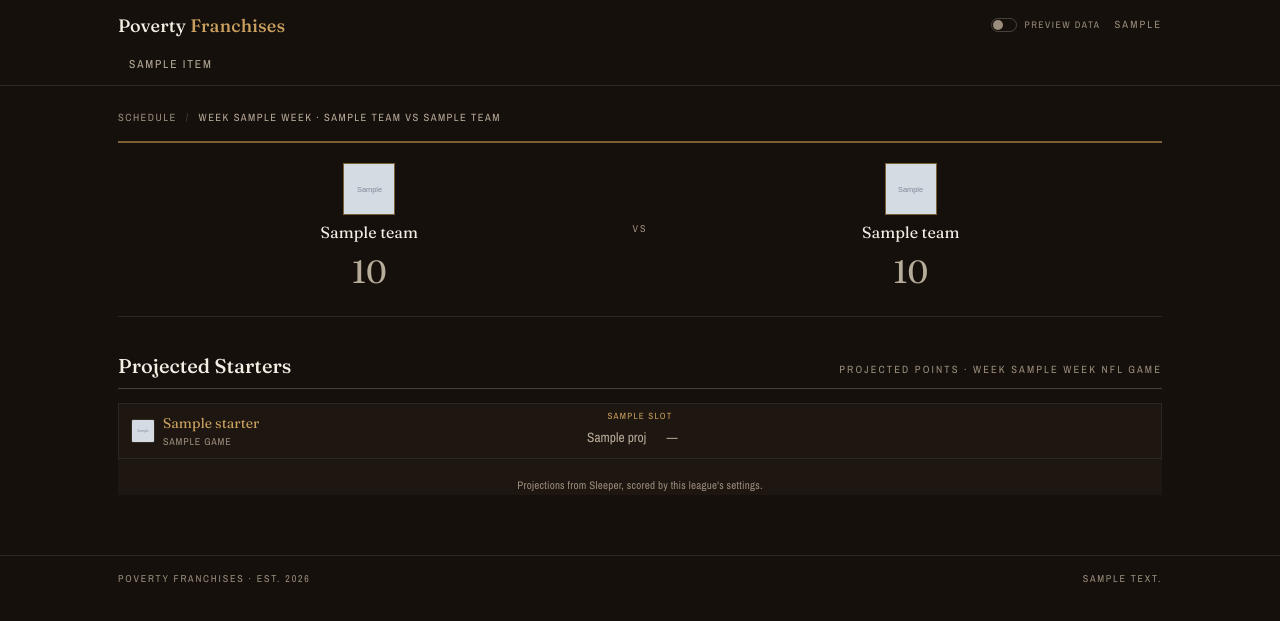
After one commit to xpoes123/poverty-football, a FastAPI app: template templates/matchup_preview.html in a window 1280 px wide. The commit adds this page. Shown: the top 621 px of the page. Run offline with FastAPI, Linux system fonts and the light colour scheme; the template is opened without the code that fills it: most values are stand-ins (such as "Sample title", 1, 10 or a date in 2020); grey boxes marked "Sample" are stand-in pictures; parts of the project's set-up code (start-up, migrations or seed data) failed here and were passed over.

Commit message:
Upcoming matchups: clickable projected preview — each starter's NFL game (opponent + kickoff) and projected points from Sleeper, scored by league settings

```diff
--- a/espn.py
+++ b/espn.py
@@ -169,6 +169,17 @@ def games(sb: dict) -> dict:
     return {"games": out, "week": wk}
 
 
+def week_schedule(sb: dict) -> dict:
+    """ESPN team abbr -> {opp, at ('@'|'vs'), kick (iso)} for each NFL game that week."""
+    out = {}
+    for g in games(sb)["games"]:
+        h, a, kick = g["home"]["abbr"], g["away"]["abbr"], g["date"]
+        if h and a:
+            out[h] = {"opp": a, "at": "vs", "kick": kick}
+            out[a] = {"opp": h, "at": "@", "kick": kick}
+    return out
+
+
 def detail(s: dict) -> dict | None:
     comp = ((s.get("header") or {}).get("competitions") or [{}])[0]
     comps = comp.get("competitors") or []
--- a/sleeper.py
+++ b/sleeper.py
@@ -128,6 +128,30 @@ async def get_nfl_state() -> dict:
     return await _get(f"{BASE}/state/nfl", ttl=300)
 
 
+_PROJ = "https://api.sleeper.app/projections/nfl"
+_POS_Q = "".join(f"&position[]={p}" for p in ("QB", "RB", "WR", "TE", "K", "DEF"))
+
+
+async def get_projections(season: str, week: int) -> dict:
+    """Projected stats per player for a week -> {player_id: stats}. Always real NFL data
+    (not seed-gated) — keyed by real player_id, which the seed rosters use too."""
+    url = f"{_PROJ}/{season}/{week}?season_type=regular{_POS_Q}"
+    now = time.monotonic()
+    hit = _cache.get(url)
+    if hit and hit[0] > now:
+        return hit[1]
+    try:
+        async with httpx.AsyncClient(timeout=20) as c:
+            r = await c.get(url)
+            r.raise_for_status()
+            rows = r.json()
+    except Exception:
+        rows = []
+    out = {str(x["player_id"]): (x.get("stats") or {}) for x in rows if x.get("player_id")}
+    _cache[url] = (now + 1800, out)
+    return out
+
+
 async def get_players() -> dict:
     """id -> player metadata. ~5MB, so cache hard (24h) and only fetch when a page needs names."""
     return await _get(f"{BASE}/players/nfl", ttl=86400)
--- a/static/css/poverty.css
+++ b/static/css/poverty.css
@@ -261,6 +261,12 @@ a.slot:hover .slot__name{color:var(--gold-bright)}
 .bside:hover .bname{color:var(--gold-bright)}
 .bname{font-family:var(--serif);font-size:14px;white-space:nowrap;overflow:hidden;text-overflow:ellipsis}
 .bside .slot-face{margin:0;flex:none}
+.bcol{display:flex;flex-direction:column;min-width:0}
+.bcol--r{align-items:flex-end}
+.bgame{font-size:10px;letter-spacing:.08em;text-transform:uppercase;color:var(--muted);margin-top:2px;white-space:nowrap;overflow:hidden;text-overflow:ellipsis;max-width:100%}
+.breakdown > .brow{border-bottom:1px solid var(--rule)}
+.breakdown > .brow:last-child{border-bottom:0}
+.breakdown > .brow:nth-child(even){background:rgba(243,238,227,.02)}
 .bstats{display:flex;flex-wrap:wrap;gap:5px 16px;padding:9px 14px 12px;background:var(--surface-2);font-size:10px}
 .bstats[hidden]{display:none}
 .bstats--b{justify-content:flex-end}
--- /dev/null
+++ b/templates/matchup_preview.html
@@ -0,0 +1,47 @@
+{% extends "base.html" %}
+{% block title %}{{ p.a.team }} vs {{ p.b.team }} · Week {{ week }}{% endblock %}
+{% block main %}
+<main class="page" data-page="matchup" id="main" data-screen-label="Matchup preview">
+  <div class="wrap">
+    <nav class="crumbs" aria-label="Breadcrumb"><a href="{{ back }}">Schedule</a><span class="sep">/</span><span class="here">Week {{ week }} · {{ p.a.team }} vs {{ p.b.team }}</span></nav>
+
+    <div class="mvs">
+      <div class="mvs__team">
+        <img class="mvs__crest" src="{{ p.a.avatar or '/static/default-team.svg' }}" alt="" loading="lazy">
+        <span class="mvs__name">{{ p.a.team }}</span>
+        <span class="mvs__score">{{ p.a.proj_total }}</span>
+      </div>
+      <span class="mvs__vs">vs</span>
+      <div class="mvs__team">
+        <img class="mvs__crest" src="{{ p.b.avatar or '/static/default-team.svg' }}" alt="" loading="lazy">
+        <span class="mvs__name">{{ p.b.team }}</span>
+        <span class="mvs__score">{{ p.b.proj_total }}</span>
+      </div>
+    </div>
+
+    <div class="section-head"><h2>Projected Starters</h2><p>Projected points · Week {{ week }} NFL game</p></div>
+    <div class="breakdown">
+      {% for i in range(p.a.starters | length) %}
+        {% set pa = p.a.starters[i] %}{% set pb = p.b.starters[i] if i < (p.b.starters | length) else None %}
+        <div class="brow">
+          <a class="bside bside--a" href="/player/{{ pa.pid }}">
+            {% if pa.img %}<img class="slot-face" src="{{ pa.img }}" onerror="this.onerror=null;this.src='/static/default-team.svg'" alt="" loading="lazy">{% endif %}
+            <span class="bcol"><span class="bname">{{ pa.name }}</span><span class="bgame">{{ pa.game }}</span></span>
+          </a>
+          <div class="bmid">
+            <span class="bslot">{{ pa.slot }}</span>
+            <span class="bscores"><span class="bpts">{{ pa.proj }}</span><span class="bpts">{{ pb.proj if pb else '—' }}</span></span>
+          </div>
+          {% if pb %}
+          <a class="bside bside--b" href="/player/{{ pb.pid }}">
+            <span class="bcol bcol--r"><span class="bname">{{ pb.name }}</span><span class="bgame">{{ pb.game }}</span></span>
+            {% if pb.img %}<img class="slot-face" src="{{ pb.img }}" onerror="this.onerror=null;this.src='/static/default-team.svg'" alt="" loading="lazy">{% endif %}
+          </a>
+          {% else %}<div class="bside bside--b"></div>{% endif %}
+        </div>
+      {% endfor %}
+    </div>
+    <p class="empty" style="border:0;padding:14px 0 0"><span class="bstat bstat--muted">Projections from Sleeper, scored by this league's settings.</span></p>
+  </div>
+</main>
+{% endblock %}
--- a/templates/schedule.html
+++ b/templates/schedule.html
@@ -18,7 +18,7 @@
       <div class="matchups">
         {% for m in matchups %}
           {% if m.href %}<a class="matchup matchup--link" href="{{ m.href }}">{% else %}<article class="matchup">{% endif %}
-            <p class="matchup__meta"><span>{{ m.slot }}</span><span>{% if m.href %}Breakdown{% else %}{{ m.status }}{% endif %}</span></p>
+            <p class="matchup__meta"><span>{{ m.slot }}</span><span>{% if m.href %}{{ m.cta }}{% else %}{{ m.status }}{% endif %}</span></p>
             <div class="side" data-winner="{{ m.a.win }}">
               <p class="mark" aria-hidden="true">{% if m.a.avatar %}<img src="{{ m.a.avatar }}" alt="" loading="lazy">{% else %}{{ m.a.initials }}{% endif %}</p>
               <h3 class="side__name">{{ m.a.name }}</h3>
--- a/web.py
+++ b/web.py
@@ -31,6 +31,7 @@ from sleeper import (
     get_nfl_state,
     get_player_stats,
     get_players,
+    get_projections,
     get_week_stats,
     get_rosters,
     get_transactions,
@@ -476,9 +477,10 @@ async def schedule(request: Request, week: int | None = None):
         entry_b = (entry(b, g["winner"] == 1) if b else
                    {"win": "false", "avatar": None, "initials": "—", "name": "Bye", "score": "—"})
         status = "Upcoming" if upcoming else ("" if ctx["is_pre"] else "Final")
+        href = f"/matchup/{week}/{g['mid']}" if g.get("mid") is not None else None
         matchups.append({"slot": f"Match {i + 1}", "status": status,
-                         "a": entry_a, "b": entry_b,
-                         "href": None if upcoming else (f"/matchup/{week}/{g['mid']}" if g.get("mid") is not None else None)})
+                         "cta": "Preview" if upcoming else "Breakdown",
+                         "a": entry_a, "b": entry_b, "href": href})
 
     ctx["matchups"] = matchups
     ctx["week_has_games"] = bool(matchups)
@@ -551,13 +553,33 @@ async def game_page(request: Request, eid: str, week: int | None = None, pos: st
 async def matchup(request: Request, week: int, mid: int):
     users, rosters, league = await get_users(LID), await get_rosters(LID), await get_league(LID)
     players = await get_players()
-    slots = [p for p in league.get("roster_positions", []) if p != "BN"]
-    week_stats = await get_week_stats(league.get("season", "2025"), week)
-    detail = views.matchup_detail(await get_matchups(LID, week), mid, rosters, users, players, slots, week_stats)
+    positions = league.get("roster_positions", [])
+    season = league.get("season", "2025")
+    matchups = await get_matchups(LID, week)
+    current = (await get_nfl_state()).get("week") or 1
+    ctx = await _base_ctx(request, "schedule")
+    ctx.update(week=week, back=f"/schedule?week={week}")
+
+    if not ctx["is_pre"] and week > current:  # upcoming game -> projected preview
+        projections = await get_projections(season, week)
+        try:
+            sched_espn = espn.week_schedule(await espn.scoreboard(year=int(season), week=week))
+        except Exception:
+            sched_espn = {}
+        sched = {views.ESPN_TO_SLEEPER_TEAM.get(k, k): v for k, v in sched_espn.items()}
+        preview = views.matchup_preview(matchups, mid, rosters, users, players, positions,
+                                        projections, sched, league.get("scoring_settings") or {})
+        if preview is None:
+            return RedirectResponse(f"/schedule?week={week}")
+        ctx["p"] = preview
+        return templates.TemplateResponse(request, "matchup_preview.html", ctx)
+
+    slots = [p for p in positions if p != "BN"]
+    week_stats = await get_week_stats(season, week)
+    detail = views.matchup_detail(matchups, mid, rosters, users, players, slots, week_stats)
     if detail is None:
         return RedirectResponse(f"/schedule?week={week}")
-    ctx = await _base_ctx(request, "schedule")
-    ctx.update(detail=detail, week=week, back=f"/schedule?week={week}")
+    ctx["detail"] = detail
     return templates.TemplateResponse(request, "matchup.html", ctx)
 
 
```
Also changed, not shown: test_views.py (+24 -0 lines), views.py (+53 -0 lines).
